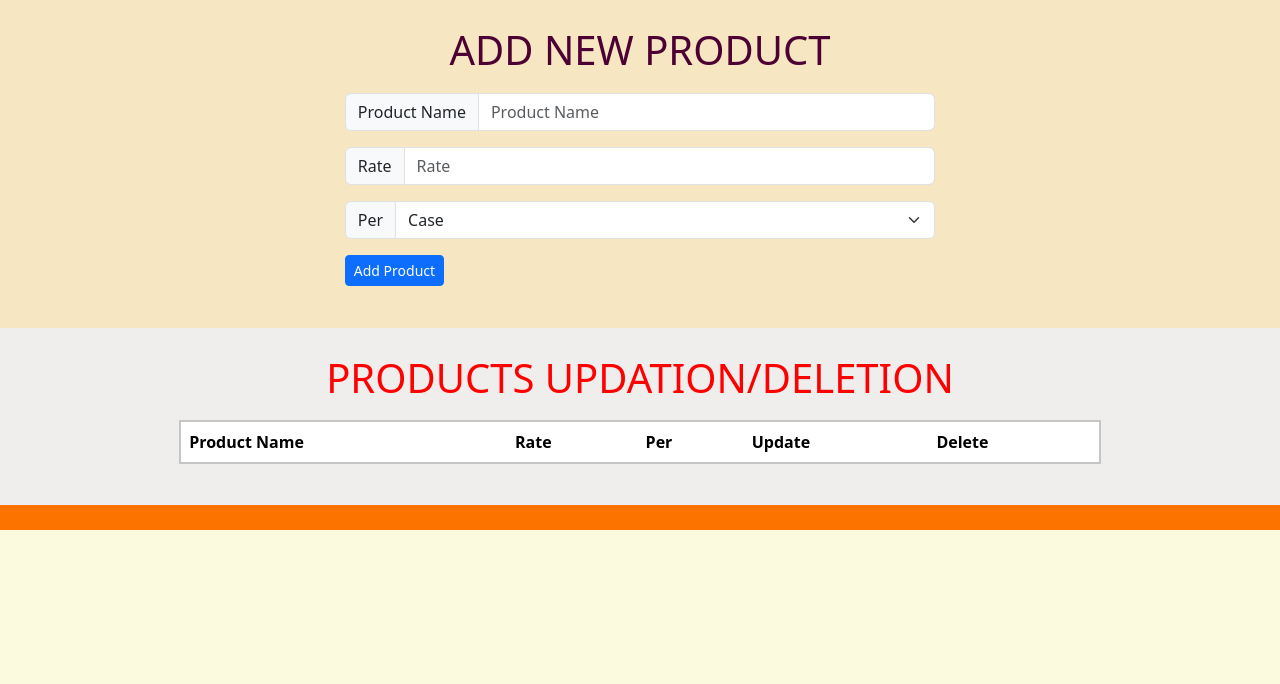
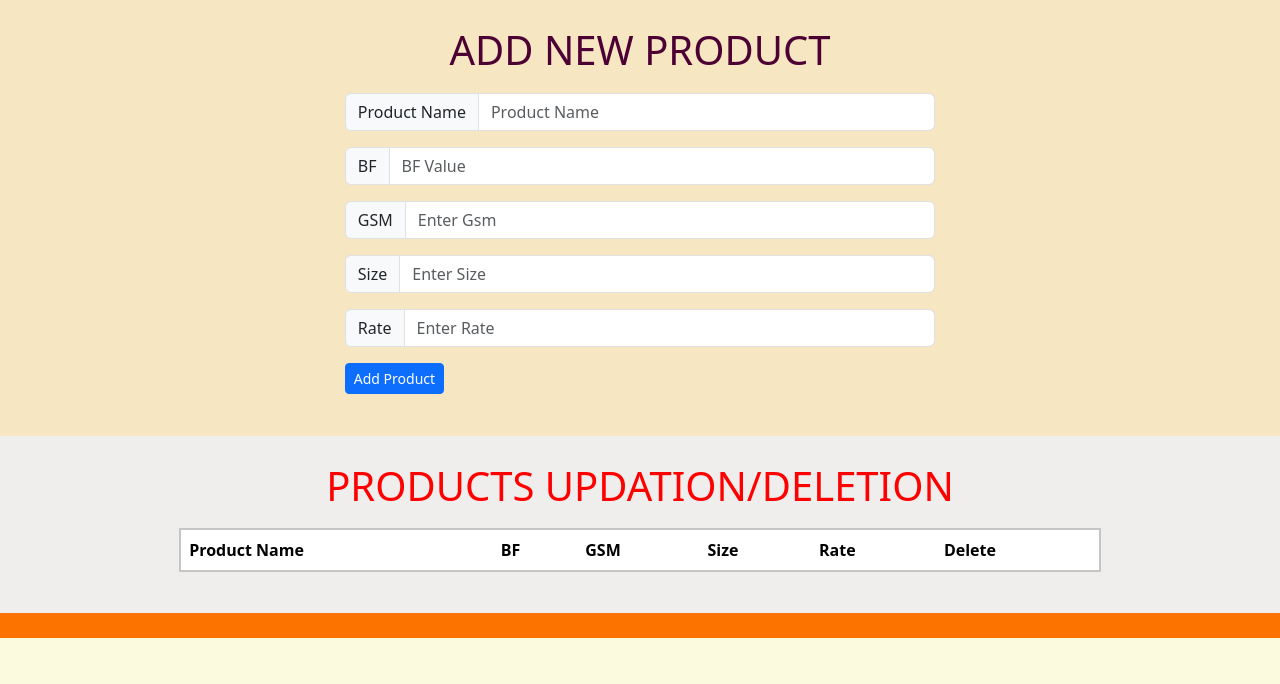
Before and after one commit to SevenHillsSivakasi/7hills, a Node server app: page /newProduct in a window 1280 px wide. Shown: the part 116-800 px from the top of the page. Run offline with Node 20, Linux system fonts and the light colour scheme; data that the repository does not hold is empty; some libraries are stand-ins or nearby versions.

Commit message:
updations

```diff
--- a/modals/bill.js
+++ b/modals/bill.js
@@ -12,17 +12,19 @@ var schema = new Schema({
     gstNo:{type:String},
     panAadhar:{type:String},
     gstType:{type:String},
+    cgstV:{type:String},
+    sgstV:{type:String},
+    igstV:{type:String},
     transport:{type:String},
     billItems:{type:Object, required:true},
     billAmount:{type:Number},
-    totalCases:{type:Number},
-    pkgCharge:{type:Number},
+    totalReels:{type:Number},
+    netWeight:{type:Number},
     taxableValue:{type:Number},
     cgst:{type:Number, default:0},
     sgst:{type:Number, default:0},
     igst:{type:Number, default:0},
     totalBillValue:{type:Number},
-    finalBillValue:{type:Number},
     amountInWords:{type:String}
 });
 
--- a/modals/product.js
+++ b/modals/product.js
@@ -3,8 +3,10 @@ var Schema = mongoose.Schema;
 
 var schema = new Schema({
     name: {type:String, required:true},
+    bf:{type:Number, required:true},
+    GSM:{type:String, required:true},
+    Size:{type:String, required:true},
     rate:{type:String},
-    per:{type:String},
 });
 
 module.exports = mongoose.model('Product', schema);
--- a/routes/index.js
+++ b/routes/index.js
@@ -42,15 +42,18 @@ router.get('/newProduct', function(req,res,next){
 });
 
 router.post('/addNewProduct', function(req,res,next){
+  console.log(req.body);
   var product = new Product({
     name:req.body.productName,
-    rate:req.body.productRate,
-    per:req.body.productPer,
+    bf:req.body.bf,
+    GSM:req.body.gsm,
+    Size:req.body.size,
+    rate:req.body.rate,
   })
   product.save(function(err,result){
     if(err){
       console.log(err);
-      return res.render('newproduct');
+      return res.redirect('/index');
     }
     res.redirect('/newProduct');
   })
@@ -63,8 +66,10 @@ router.post('/updateProduct/:id', function(req,res,next){
     {_id:id},
     {$set:{
       name:req.body.productName,
-      rate:req.body.productRate,
-      per:req.body.per,
+      bf:req.body.bf,
+      gsm:req.body.gsm,
+      size:req.body.size,
+      rate:req.body.rate
     }},
     function(err,result){
       if(err){
@@ -115,72 +120,89 @@ router.get('/newBill', function(req, res, next) {
 
 });
 
+
 router.post('/newBillValues', function(req,res,next){
-
 
   var invoiceNumber = req.body.invoiceNo;
   var invoiceDate = req.body.invoiceDate;
   var cusId = req.body.partyName;
-  // var pkgCharge = 0;
-  var finalBillValue = 0;
 
-  const {caseNo} = req.body;
-  var caseNums = [];
-  caseNums = caseNo;
+  console.log(req.body);
 
   const {itemName} = req.body;
   var itemNames = [];
   itemNames = itemName;
 
-  const {itemQty} = req.body;
-  var itemQtys = [];
-  itemQtys = itemQty;
+  const {bf} = req.body;
+  var bfs = [];
+  bfs = bf;
+
+  const {gsm} = req.body;
+  var gsms = [];
+  gsms = gsm;
+
+  const {size} = req.body;
+  var sizes = [];
+  sizes = size;
+
+  const {weight} = req.body;
+  var weights = [];
+  weights = weight;
+
+  const {reels} = req.body;
+  var reelss = [];
+  reelss = reels;
 
   const {itemRate} = req.body;
-  var itemRates = [];
-  itemRates = itemRate;
+  var rates = [];
+  rates = itemRate;
 
-  const {itemPer} = req.body;
-  var itemPers = [];
-  itemPers = itemPer;
+  const {itemAmount} = req.body;
+  var amounts = [];
+  amounts = itemAmount;
+
+
+
 
   var cartItems = []
-  var totalItems = 0;
-  var netBillValue = 0;
-  var netBillValu = 0;
+  var totalReels = 0;
+  var netWeight = 0;
+  var totalBillValue = 0;
+
   var igst = 0;
   var cgst = 0;
   var sgst = 0;
-  var totalBillValue = 0;
+
+  var gstValueFull = req.body.gstValue;
+  var gstValueHalf = Number(gstValueFull)/2;
+
+  var billValueAfterGST = 0;
+
 
   for(i=0; i<itemNames.length;i++){
-    if(itemQtys[i]>0){
+    if(weights[i]>0){
       cartItems.push(
         {
-          caseNum:caseNums[i],
           name:itemNames[i],
-          quantity:itemQtys[i],
-          Rate:itemRates[i],
-          per:itemPers[i],
-          subTotal: itemQtys[i]*itemRates[i]
+          bf:bfs[i],
+          GSM:gsms[i],
+          Size:sizes[i],
+          weight:weights[i],
+          reels:reelss[i],
+          rate:rates[i],
+          amount:amounts[i]
         }
         )
     }
   }
 
-  console.log(req.body);
-
   cartItems.forEach(item=>{
-    totalItems += Number(item.quantity);
-    netBillValu += Number(item.subTotal);
+    totalReels += Number(item.reels);
+    netWeight += Number(item.weight);
+    totalBillValue += Number(item.amount);
   })
 
-  // pkgCharge = Number(netBillValu) * 0.03;
-  // netBillValue = pkgCharge + netBillValu;
-
-  netBillValue = netBillValu;
-
-  console.log(cartItems, cusId, totalItems, req.body.transport, netBillValue);
+  console.log(cartItems, cusId, totalReels, netWeight, totalBillValue, req.body.transport);
 
   Client.findById(cusId, function(err,resultt){
     if(err){
@@ -188,22 +210,20 @@ router.post('/newBillValues', function(req,res,next){
       return res.render('newBill');
     }
     if(resultt.gstType === "Central"){
-      igst = netBillValue * 0.18;
-      totalBillValue = igst + netBillValue;
-      finalBillValue = Math.round(Number(totalBillValue));
+      igst = (totalBillValue * gstValueFull)/100;
+      billValueAfterGST = Math.round(Number( igst + totalBillValue));
     }
     else if(resultt.gstType === "State"){
-      cgst = netBillValue * 0.09;
-      sgst = netBillValue * 0.09;
-      totalBillValue = cgst + sgst + netBillValue;
-      finalBillValue = Math.round(Number(totalBillValue));
+      cgst = (totalBillValue * gstValueHalf)/100;
+      sgst = (totalBillValue * gstValueHalf)/100;
+      billValueAfterGST = Math.round(Number(cgst + sgst + totalBillValue));
     }
 
     console.log('CGST : ' + cgst);
     console.log('SGST : ' + sgst);
     console.log('IGST : ' + igst);
-    console.log('TotalBillValue : ' + totalBillValue);
-    console.log(toWords.convert(totalBillValue, { currency: true }));
+    console.log('TotalBillValue : ' + billValueAfterGST);
+    console.log(toWords.convert(billValueAfterGST, { currency: true }));
 
     var bill = new Bill({
       invoiceNumber:invoiceNumber,
@@ -215,19 +235,21 @@ router.post('/newBillValues', function(req,res,next){
       state:resultt.state,
       gstNo:resultt.gstNo,
       gstType:resultt.gstType,
+      cgstV:gstValueHalf + "%",
+      sgstV:gstValueHalf + "%",
+      igstV:gstValueFull,
       panAadhar:resultt.panAadhar,
       transport:req.body.transport,
       billItems:cartItems,
-      billAmount:netBillValu,
-      totalCases:totalItems,
-      pkgCharge: 0,
-      taxableValue:netBillValue.toFixed(2),
+      billAmount:billValueAfterGST,
+      totalReels:totalReels,
+      netWeight:netWeight,
+      taxableValue:totalBillValue.toFixed(2),
       cgst:cgst.toFixed(2),
       sgst:sgst.toFixed(2),
       igst:igst.toFixed(2),
-      totalBillValue: totalBillValue.toFixed(2),
-      finalBillValue: finalBillValue,
-      amountInWords:toWords.convert(finalBillValue, { currency: true })
+      totalBillValue: billValueAfterGST.toFixed(2),
+      amountInWords:toWords.convert(billValueAfterGST, { currency: true })
     })
 
     bill.save(function(err,result){
--- a/views/product.ejs
+++ b/views/product.ejs
@@ -12,17 +12,24 @@
                             <input type="text" class="form-control" required name="productName" id="productName" placeholder="Product Name">
                         </div>
                     </div>
+                    <div class="col-sm">
+                      <div class="input-group mb-3">
+                          <span class="input-group-text" id="bf">BF</span>
+                          <input type="number" class="form-control" required name="bf" id="bf" placeholder="BF Value">
+                      </div>
+                  </div>
                     <div class="input-group mb-3">
-                        <span class="input-group-text" id="productRate">Rate</span>
-                        <input type="text" class="form-control" name="productRate" id="productRate" placeholder="Rate">
+                        <span class="input-group-text" id="gsm">GSM</span>
+                        <input type="text" class="form-control" name="gsm" id="gsm" placeholder="Enter Gsm">
                     </div>
                     <div class="input-group mb-3">
-                        <label class="input-group-text" for="productPer">Per</label>
-                        <select class="form-select" name="productPer" id="productPer" required>
-                            <option selected value="Case">Case</option>
-                            <option value="Box">Box</option>
-                        </select>
-                    </div>
+                      <span class="input-group-text" id="size">Size</span>
+                      <input type="text" class="form-control" name="size" id="size" placeholder="Enter Size">
+                  </div>
+                    <div class="input-group mb-3">
+                      <span class="input-group-text" id="rate">Rate</span>
+                      <input type="text" class="form-control" name="rate" id="rate" placeholder="Enter Rate">
+                  </div>
                     <div class="input-group mb-3">
                         <button class="btn btn-sm btn-primary" type="submit">Add Product</button>
                     </div>
@@ -41,9 +48,10 @@
                   <thead>
                     <tr>
                       <th scope="col">Product Name</th>
+                      <th scope="col">BF</th>
+                      <th scope="col">GSM</th>
+                      <th scope="col">Size</th>
                       <th scope="col">Rate</th>
-                      <th scope="col">Per</th>
-                      <th scope="col">Update</th>
                       <th scope="col">Delete</th>
                     </tr>
                   </thead>
@@ -52,8 +60,10 @@
                        <% products.forEach(product => { %>
                           <tr>
                               <td><%=product.name%></td>
+                              <td><%=product.bf%></td>
+                              <td><%=product.GSM%></td>
+                              <td><%=product.Size%></td>
                               <td><%=product.rate%></td>
-                              <td><%=product.per%></td>
                               <td>
                                   <!-- Button trigger modal -->
                           <button type="button" class="btn btn-sm btn-primary" data-bs-toggle="modal" data-bs-target="#exampleModal-<%=product._id%>">
@@ -75,12 +85,20 @@
                                             <input type="text" class="form-control" value="<%=product.name%>" name="productName" id="productName" placeholder="Name">
                                           </div>
                                           <div class="input-group mb-3">
-                                            <span class="input-group-text" id="partyName">Rate</span>
-                                            <input type="text" class="form-control" value="<%=product.rate%>" name="productRate" id="productRate" placeholder="Rate">
+                                            <span class="input-group-text" id="bf">BF</span>
+                                            <input type="number" class="form-control" value="<%=product.bf%>" name="bf" id="bf" placeholder="BF">
                                           </div>
                                           <div class="input-group mb-3">
-                                            <span class="input-group-text" id="partyName">Per</span>
-                                            <input type="text" class="form-control" value="<%=product.per%>" name="per" id="per" placeholder="Per">
+                                            <span class="input-group-text" id="gsm">GSM</span>
+                                            <input type="number" class="form-control" value="<%=product.GSM%>" name="gsm" id="gsm" placeholder="GSM">
+                                          </div>
+                                          <div class="input-group mb-3">
+                                            <span class="input-group-text" id="size">Size</span>
+                                            <input type="text" class="form-control" value="<%=product.Size%>" name="size" id="size" placeholder="size">
+                                          </div>
+                                          <div class="input-group mb-3">
+                                            <span class="input-group-text" id="rate">Rate</span>
+                                            <input type="number" class="form-control" value="<%=product.rate%>" name="rate" id="rate" placeholder="Rate">
                                           </div>
 
                                           <div class="input-group mb-3">
```
Also changed, not shown: views/index.ejs (+19 -13 lines), views/invoicegenerator.ejs (+20 -16 lines), views/newBill.ejs (+30 -23 lines), 1 other file.
